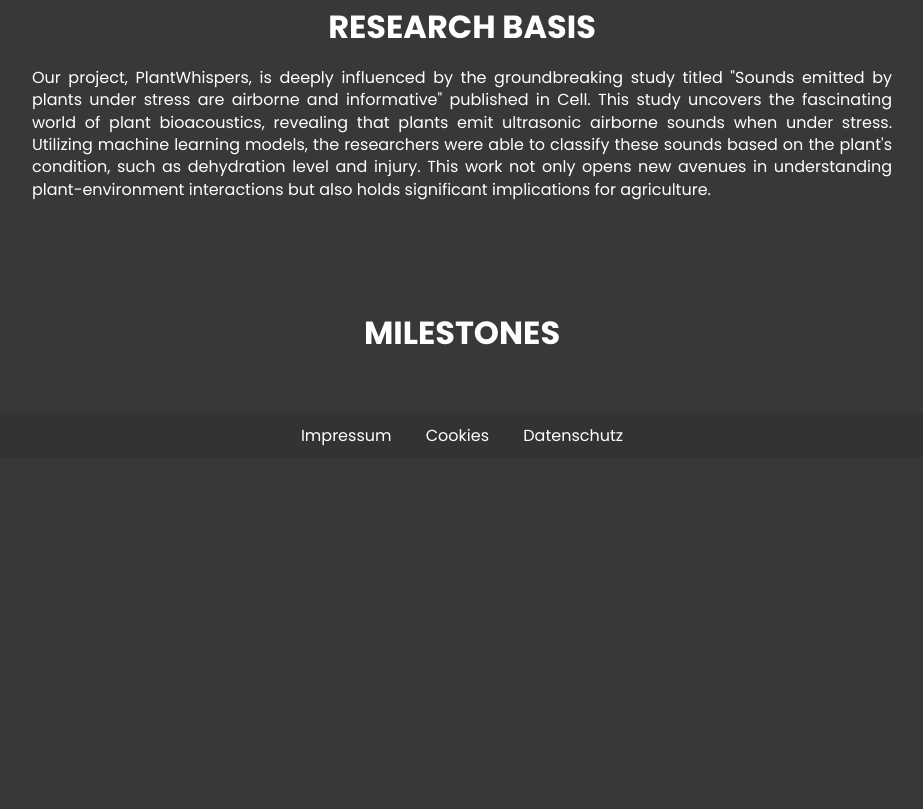
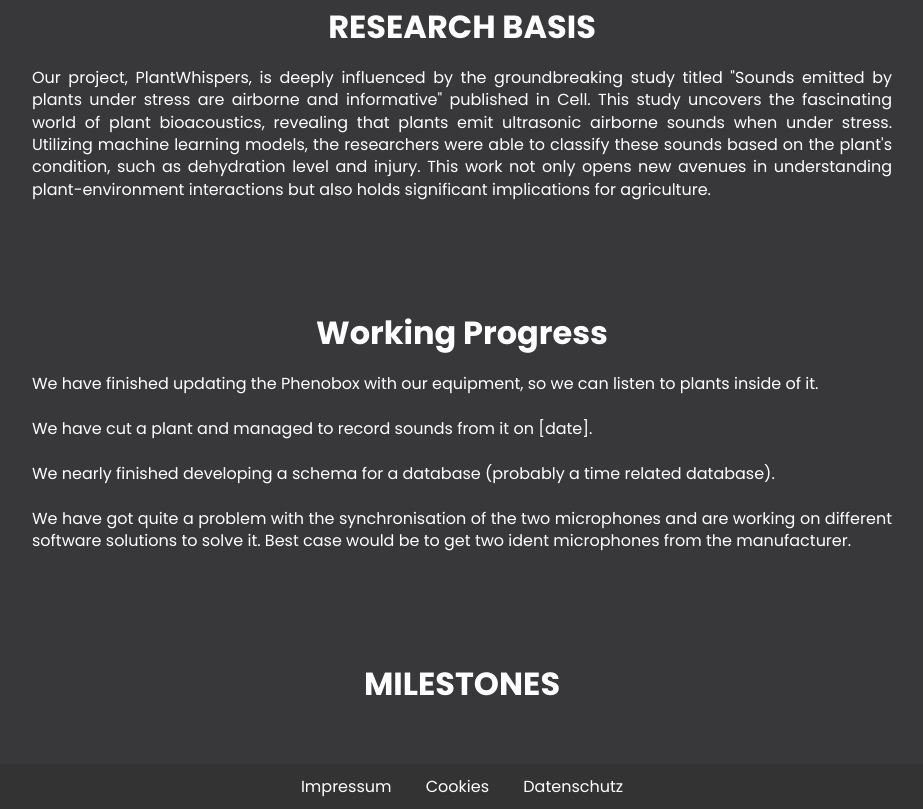
Before and after one commit to PlantWhispers/PlantWhispers.github.io, a plain HTML site: page index.html in a window 1280 px wide. Shown: the part 2597-3406 px from the top of the page, without its empty margins (178-1101 px from the left). Before the commit the page ends 3055 px from the top, so only its background shows below. Drawn offline with Linux system fonts and the light colour scheme.

Commit message:
Added Progress Section
a small progress section prob with mistakes and not perfectly worded

```diff
--- a/index.html
+++ b/index.html
@@ -111,6 +111,12 @@
 		<p>Our project, PlantWhispers, is deeply influenced by the groundbreaking study titled "Sounds emitted by plants under stress are airborne and informative" published in Cell. This study uncovers the fascinating world of plant bioacoustics, revealing that plants emit ultrasonic airborne sounds when under stress. Utilizing machine learning models, the researchers were able to classify these sounds based on the plant's condition, such as dehydration level and injury. This work not only opens new avenues in understanding plant-environment interactions but also holds significant implications for agriculture.</p>
 	</section>
 
+	<section id="progress">
+		<!-- Progress content here -->
+		<h2>Working Progress</h2>
+		<p>We have finished updating the Phenobox with our equipment, so we can listen to plants inside of it.<br><br>We have cut a plant and managed to record sounds from it on [date].<br><br>We nearly finished developing a schema for a database (probably a time related database).<br><br>We have got quite a problem with the synchronisation of the two microphones and are working on different software solutions to solve it. Best case would be to get two ident microphones from the manufacturer.</p>
+	</section>
+
 	<section id="milestones">
 		<!-- MILESTONES content here -->
 		<h2>MILESTONES</h2>
```
